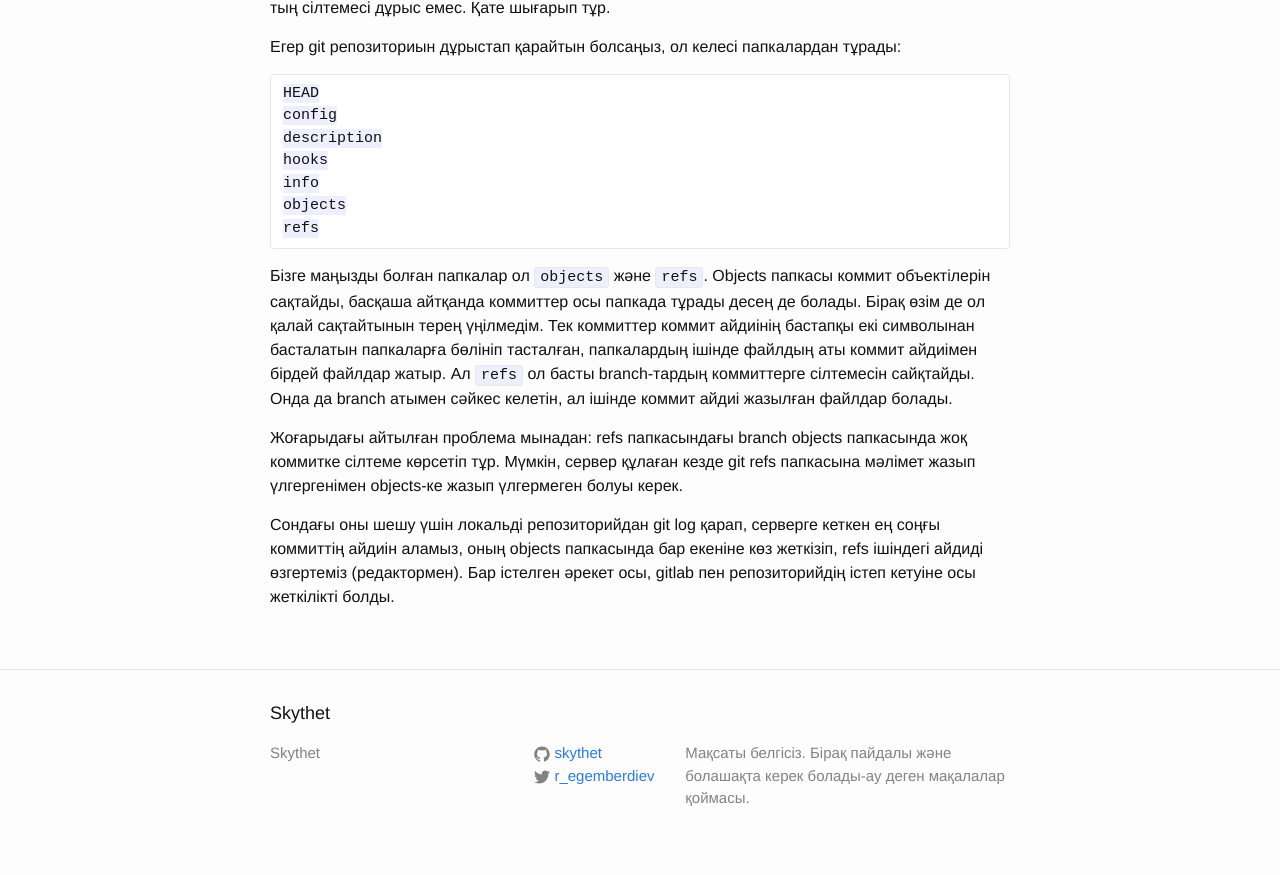
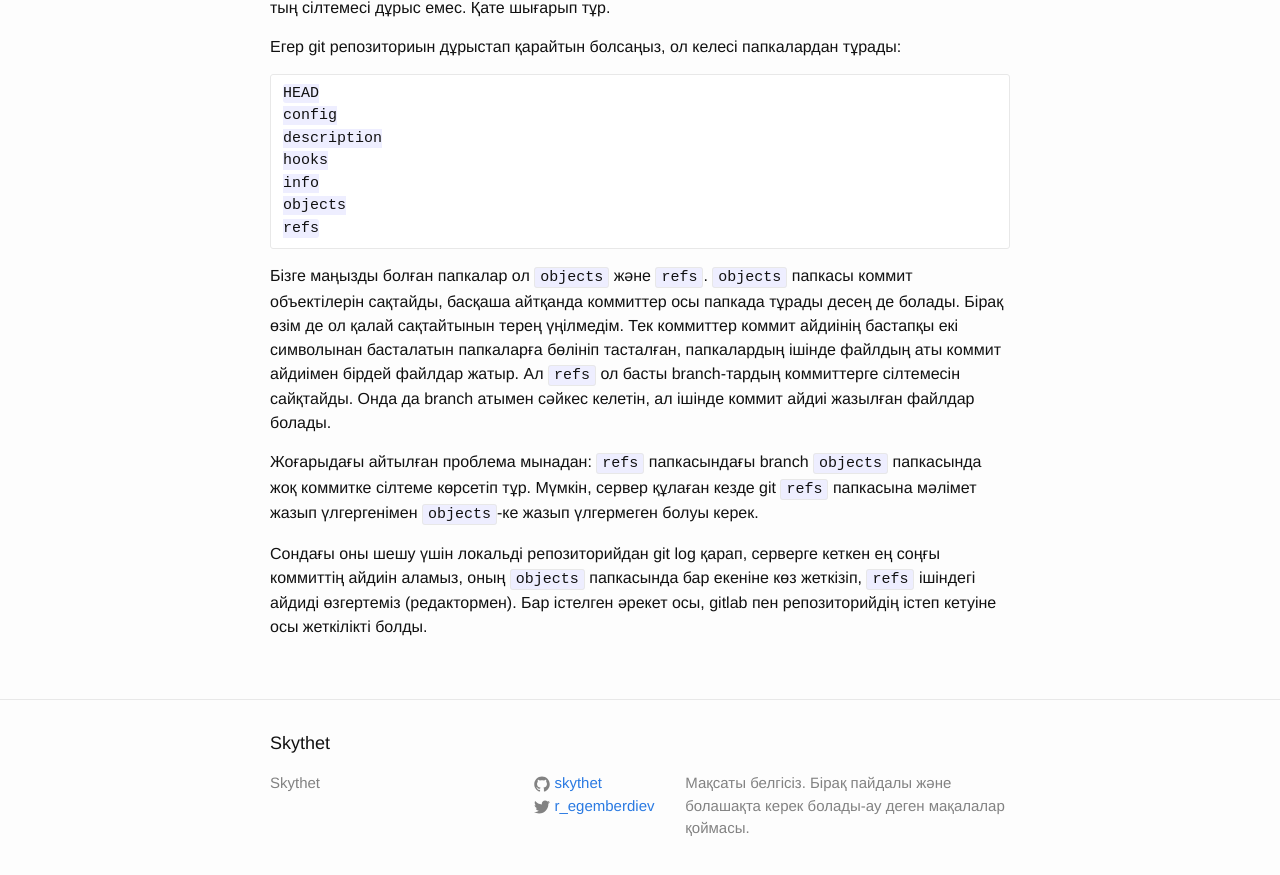
Before and after one commit to skythet/skythet.github.io, a Jekyll site: the page built from _posts/2016-11-25-git-broken-repo.md, in a window 1280 px wide and 900 px high, scrolled down 692 px. Shown: the top 875 px of the window. Built offline with Jekyll 4.4.1, drawn with Linux system fonts in a browser that asks for light colours; comment, search, counter and statistics services are not loaded.

Commit message:
formatting

````diff
--- a/_posts/2016-11-25-git-broken-repo.md
+++ b/_posts/2016-11-25-git-broken-repo.md
@@ -41,17 +41,17 @@ objects
 refs
 ```
 
-Бізге маңызды болған папкалар ол `objects` және `refs`. Objects папкасы коммит объектілерін
+Бізге маңызды болған папкалар ол `objects` және `refs`. `objects` папкасы коммит объектілерін
 сақтайды, басқаша айтқанда коммиттер осы папкада тұрады десең де болады. Бірақ өзім
 де ол қалай сақтайтынын терең үңілмедім. Тек коммиттер коммит айдиінің бастапқы екі
 символынан басталатын папкаларға бөлініп тасталған, папкалардың ішінде файлдың аты коммит
 айдиімен бірдей файлдар жатыр. Ал `refs` ол басты branch-тардың коммиттерге сілтемесін сайқтайды.
 Онда да branch атымен сәйкес келетін, ал ішінде коммит айдиі жазылған файлдар болады.
 
-Жоғарыдағы айтылған проблема мынадан: refs папкасындағы branch objects папкасында жоқ
-коммитке сілтеме көрсетіп тұр. Мүмкін, сервер құлаған кезде git refs папкасына мәлімет
-жазып үлгергенімен objects-ке жазып үлгермеген болуы керек.
+Жоғарыдағы айтылған проблема мынадан: `refs` папкасындағы branch `objects` папкасында жоқ
+коммитке сілтеме көрсетіп тұр. Мүмкін, сервер құлаған кезде git `refs` папкасына мәлімет
+жазып үлгергенімен `objects`-ке жазып үлгермеген болуы керек.
 
 Сондағы оны шешу үшін локальді репозиторийдан git log қарап, серверге кеткен ең соңғы коммиттің айдиін
-аламыз, оның objects папкасында бар екеніне көз жеткізіп, refs ішіндегі айдиді өзгертеміз (редактормен).
+аламыз, оның `objects` папкасында бар екеніне көз жеткізіп, `refs` ішіндегі айдиді өзгертеміз (редактормен).
 Бар істелген әрекет осы, gitlab пен репозиторийдің істеп кетуіне осы жеткілікті болды.
````
